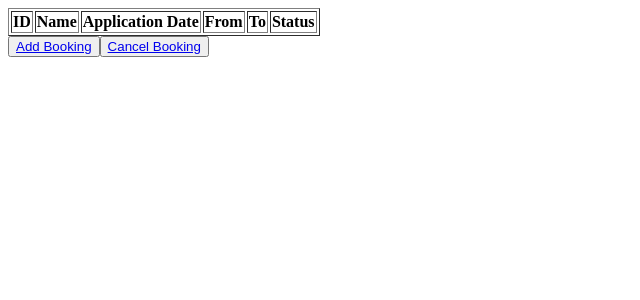
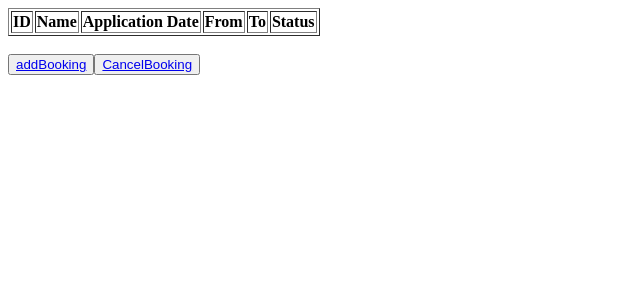
Before and after one commit to syedmdzarif/Bus_Ticket_Management--Software-Engineering-Lab-Practice-Work-, a PHP site: page / in a window 1280 px wide. Shown: the top 300 px of the page, without its empty margins (0-640 px from the left). Run offline with PHP 8.4, Linux system fonts and the light colour scheme; data that the repository does not hold is empty.

Commit message:
Commit for file creation

```diff
--- a/index.php
+++ b/index.php
@@ -24,8 +24,10 @@
 
 	echo "</table> \n";
 
+	echo "<br>";
 
-    echo "<button> <a href = '#'> Add Booking </a> </button>";
-	echo "<button> <a href = '#'> Cancel Booking </a> </button>";
+
+    echo "<button> <a href = '#'> addBooking </a> </button>";
+	echo "<button> <a href = '#'> CancelBooking </a> </button>";
 
 ?>
```
Also changed, not shown: booking.php (added), booking_input.php (added).
